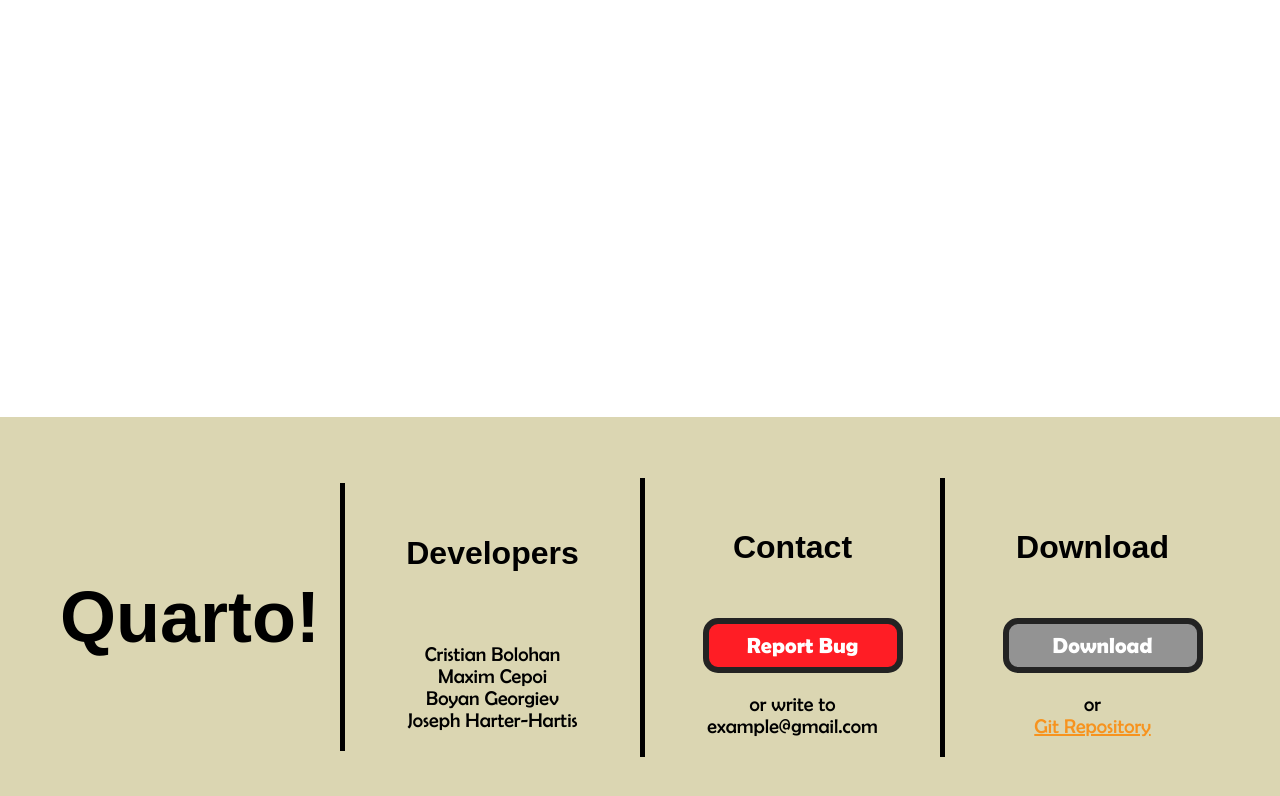
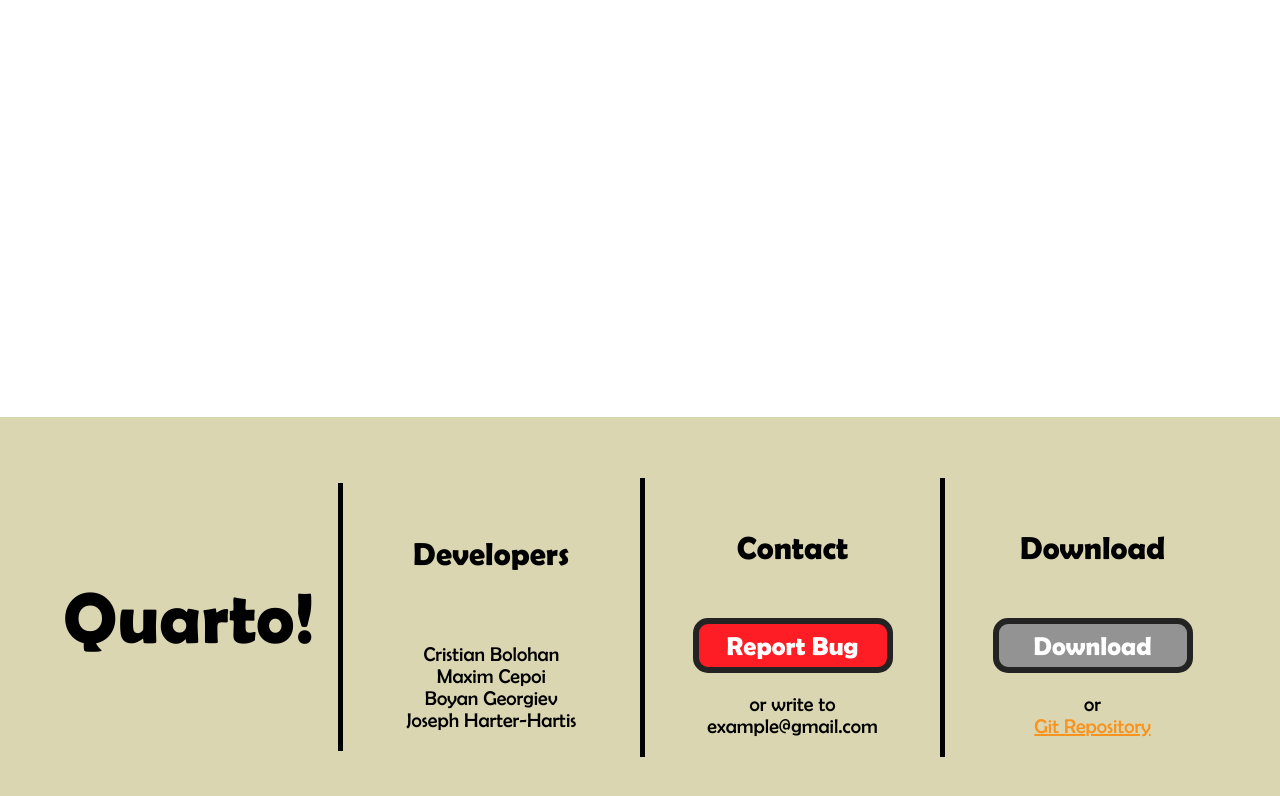
Before and after one commit to bobyTopG/QuartoGame_Website, a plain HTML site: page index.html in a window 1280 px wide. Shown: the part 206-1002 px from the top of the page. Drawn offline with Linux system fonts and the light colour scheme.

Commit message:
small-tweaks

```diff
--- a/css/footer.css
+++ b/css/footer.css
@@ -1,11 +1,4 @@
-body {
-    margin: 0;
-    padding: 0;
-    font-family: 'Arial', sans-serif;
-    min-height: 100vh;
-    display: flex;
-    flex-direction: column;
-}
+
 
 p {
     font-family: 'berlin', 'Arial', sans-serif;
@@ -90,7 +83,7 @@ footer .first-row, footer .second-row {
     border-radius: 15px;
     border-style: solid;
     border-color: #232323;
-    font-size: 22px;
+    font-size: 26px;
     height: 55px;
     width: 200px;
     cursor: pointer;
--- a/css/nav-bar.css
+++ b/css/nav-bar.css
@@ -28,9 +28,10 @@ nav .burger-item:hover {
 
 nav .buttons {
     display: flex;
+    gap:20px; /* instead of giving margin to buttons*/
 }
 
-button {
+ button {
     font-family: "berlin bold", monospace;
     font-size: 30px;
     color: white;
@@ -38,7 +39,6 @@ button {
     border-radius: 10px;
     border: 4px solid #232323;
     padding: 5px 15px 5px 15px; /* top right bottom left */
-    margin: 0 0 0 20px;
 }
 
 button:hover {
--- a/css/style.css
+++ b/css/style.css
@@ -11,6 +11,7 @@
 
 body {
     margin: 0;
+    font-family: 'berlin bold';
 }
 
 main > h1 {
```
